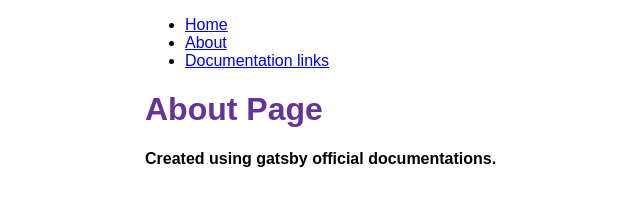
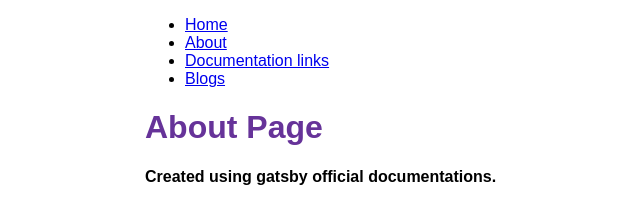
Before and after one commit to Sunny-unik/gatsby-blog-tutorial, a Gatsby site: page /about in a window 1280 px wide. Shown: the whole page, without its empty margins (245-885 px from the left). Built offline with nearby package versions, Linux system fonts and the light colour scheme; Gatsby itself is replaced by a stand-in of ours.

Commit message:
add grapql query in a building-block component

```diff
--- a/src/components/layout.js
+++ b/src/components/layout.js
@@ -1,5 +1,5 @@
 import * as React from "react";
-import { Link } from "gatsby";
+import { Link, graphql, useStaticQuery } from "gatsby";
 import {
   container,
   heading,
@@ -9,8 +9,21 @@ import {
 } from "../styles/layout.module.css";
 
 const Layout = ({ pageTitle, children }) => {
+  const siteData = useStaticQuery(graphql`
+    query {
+      site {
+        siteMetadata {
+          title
+        }
+      }
+    }
+  `);
+
   return (
-    <div className={container}>
+    <main className={container}>
+      <title>
+        {pageTitle} | {siteData.site.siteMetadata.title}
+      </title>
       <nav>
         <ul className={navLinks}>
           <li className={navLinkItem}>
@@ -28,13 +41,18 @@ const Layout = ({ pageTitle, children }) => {
               Documentation links
             </Link>
           </li>
+          <li className={navLinkItem}>
+            <Link className={navLinkText} to="/blog">
+              Blogs
+            </Link>
+          </li>
         </ul>
       </nav>
       <main>
         <h1 className={heading}>{pageTitle}</h1>
         {children}
       </main>
-    </div>
+    </main>
   );
 };
 
```
